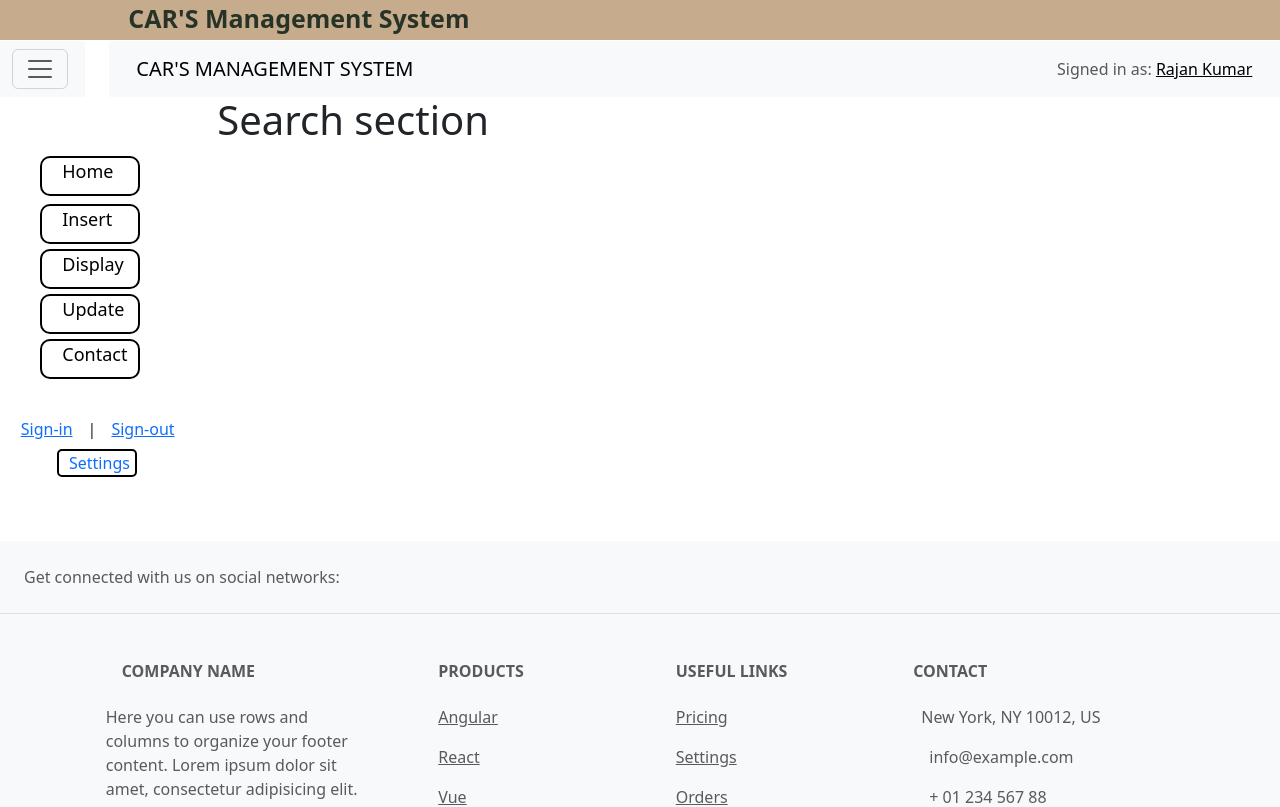
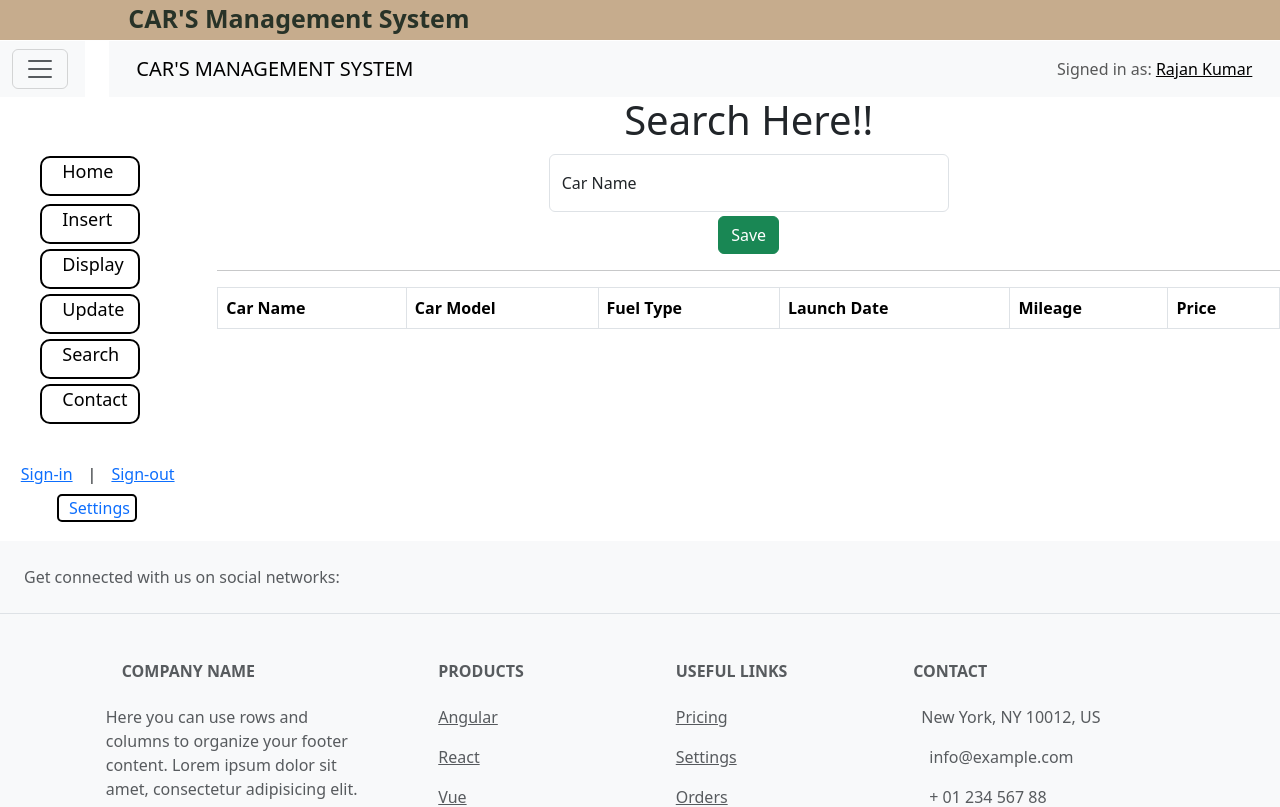
Before and after one commit to Rajankumar9955/Mern, a React (Vite) app in the folder Frontend/: page /search in a window 1280 px wide. Shown: the top 807 px of the page. Built offline with nearby package versions, Linux system fonts and the light colour scheme.

Commit message:
data search section done

```diff
--- a/Frontend/src/Components/ViewData.jsx
+++ b/Frontend/src/Components/ViewData.jsx
@@ -17,6 +17,9 @@ const ViewData=()=>{
                                 <Link to="update" id="btn">Update</Link>
                             </div>
                             <div id="view1">
+                                <Link to="search" id="btn">Search</Link>
+                            </div>
+                            <div id="view1">
                                 <Link to="contact" id="btn">Contact</Link>
                             </div>
                   </div>
--- a/Frontend/src/Layout.jsx
+++ b/Frontend/src/Layout.jsx
@@ -6,7 +6,6 @@ import Footer from "./Components/Footer";
 import MenuBar from "./Components/Menubar";
 import { Outlet } from "react-router-dom";
 
-import Container from "react-bootstrap/esm/Container";
 import Row from 'react-bootstrap/Row';
 import Col from 'react-bootstrap/Col';
 // import Container from "react-bootstrap/esm/Container";
--- a/Frontend/src/Pages/Search.jsx
+++ b/Frontend/src/Pages/Search.jsx
@@ -1,10 +1,61 @@
 
 
+import FloatingLabel from 'react-bootstrap/FloatingLabel';
+import Form from 'react-bootstrap/Form';
+import Button from 'react-bootstrap/Button';
+import { useState } from 'react';
+import axios from 'axios';
+import Table from 'react-bootstrap/Table';
+const Search=()=>{
+    const [carName,setcarName]=useState("");
 
-const Search=()=>{
+    const [mydata,setMyData]=useState([]);
+    const handleSubmit=()=>{
+        let api="http://localhost:8000/cars/datasearch";
+        axios.post(api,{carName:carName}).then((res)=>{
+            setMyData(res.data);
+        })
+    }
+
+    const ans=mydata.map((key)=>{
+        return(
+            <>
+            <tr>
+                <td>{key.car_name}</td>
+                <td>{key.car_model}</td>
+                <td>{key.fuel_type}</td>
+                <td>{key.launch_data}</td>
+                <td>{key.car_mileage}</td>
+                <td>{key.car_price}</td>
+            </tr>
+            </>
+        )
+    })
     return(
         <>
-           <h1>Search section</h1>
+           <h1 align="center">Search Here!!</h1>
+           <div align="center" id='forms'>
+       <FloatingLabel controlId="floatingInput" label="Car Name" className="mb-1">
+        <Form.Control type="text" placeholder="name@example.com" value={carName} onChange={(e)=>{setcarName(e.target.value)}} />
+      </FloatingLabel>
+      <Button variant="success" onClick={handleSubmit}>Save</Button>
+      </div>
+      <hr size="2" />
+      <div>
+            <Table striped bordered hover>
+      <thead>
+        <tr>
+          <th>Car Name</th>
+          <th>Car Model</th>
+          <th>Fuel Type</th>
+          <th>Launch Date</th>
+          <th>Mileage</th>
+          <th>Price</th>
+        </tr>
+        {ans}
+      </thead>
+      </Table>
+            </div>
         </>
     )
 }
```
Also changed, not shown: 2 other files (tests, documents, lock files or other folders).
